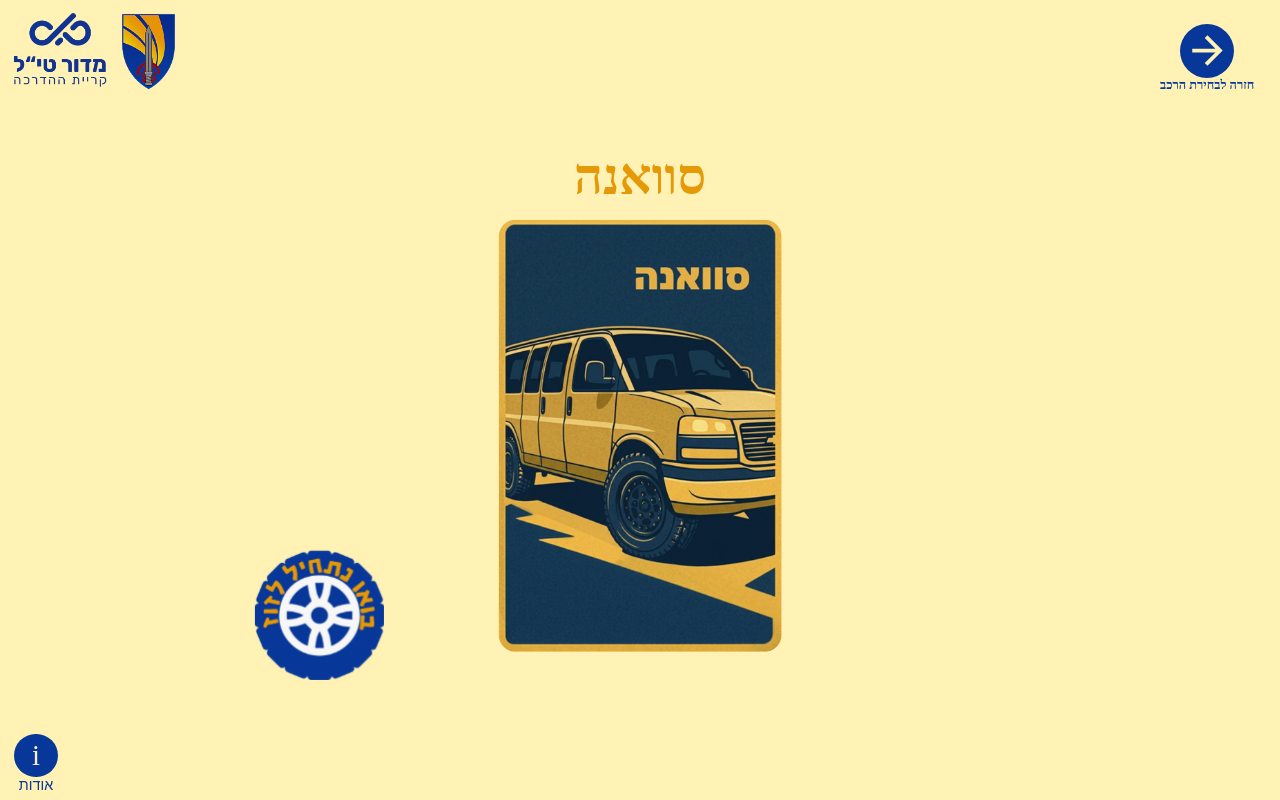
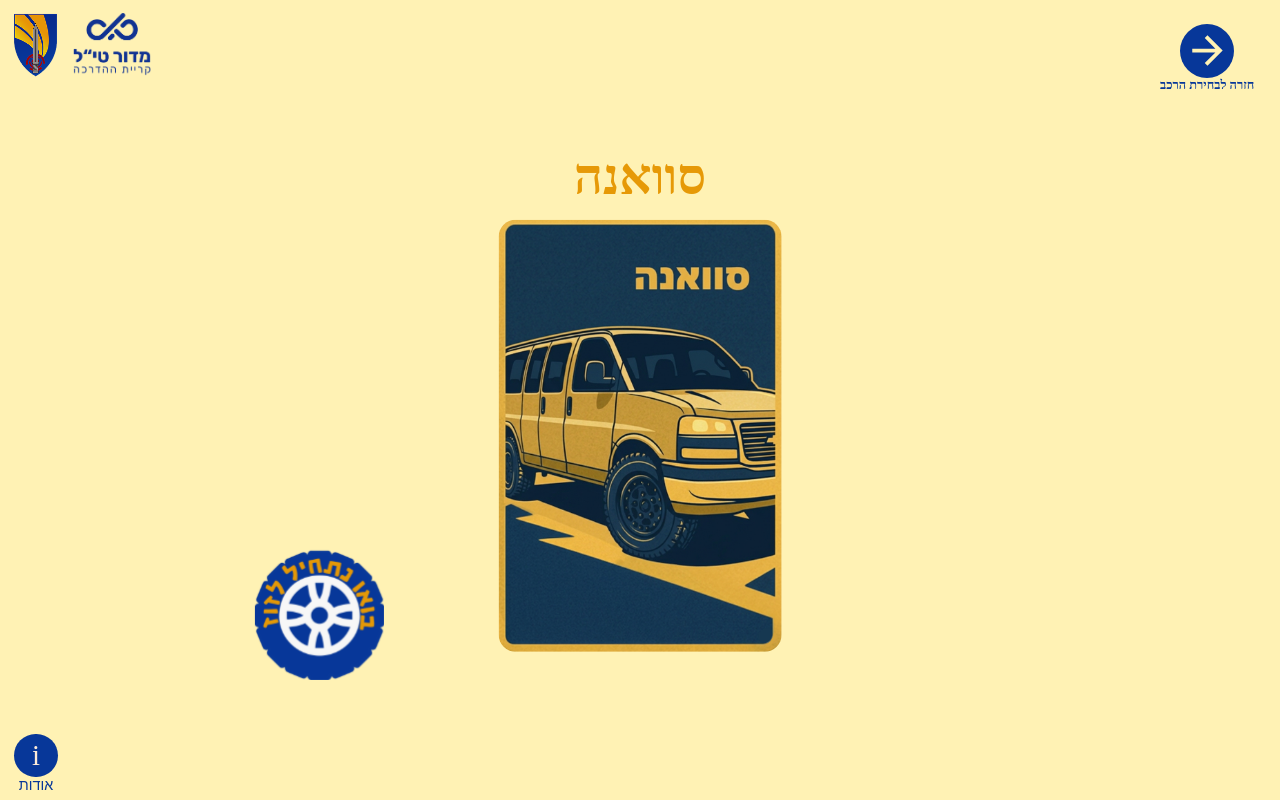
Before and after one commit to madortill/lomdat-batash-savana, a React (Vite) app: page / in a window 1280 px wide. Built offline with nearby package versions, Linux system fonts and the light colour scheme.

Commit message:
LAST!!!!!!!!!!!enoghIsEnough

```diff
--- a/src/App.css
+++ b/src/App.css
@@ -138,14 +138,15 @@ html {
     top: 1vw;
     left: 1vw;
     display: flex;
+    flex-direction: row-reverse;
     gap: 1rem;
 }
 
 .bahad6 {
-    height: 6vw;
+    height: 5vw;
 }
 
 .madorTil {
-    height: 5.9vw;
+    height: 4.9vw;
     filter: brightness(0) saturate(100%) invert(16%) sepia(80%) saturate(2410%) hue-rotate(218deg) brightness(88%) contrast(103%);
 }
```
